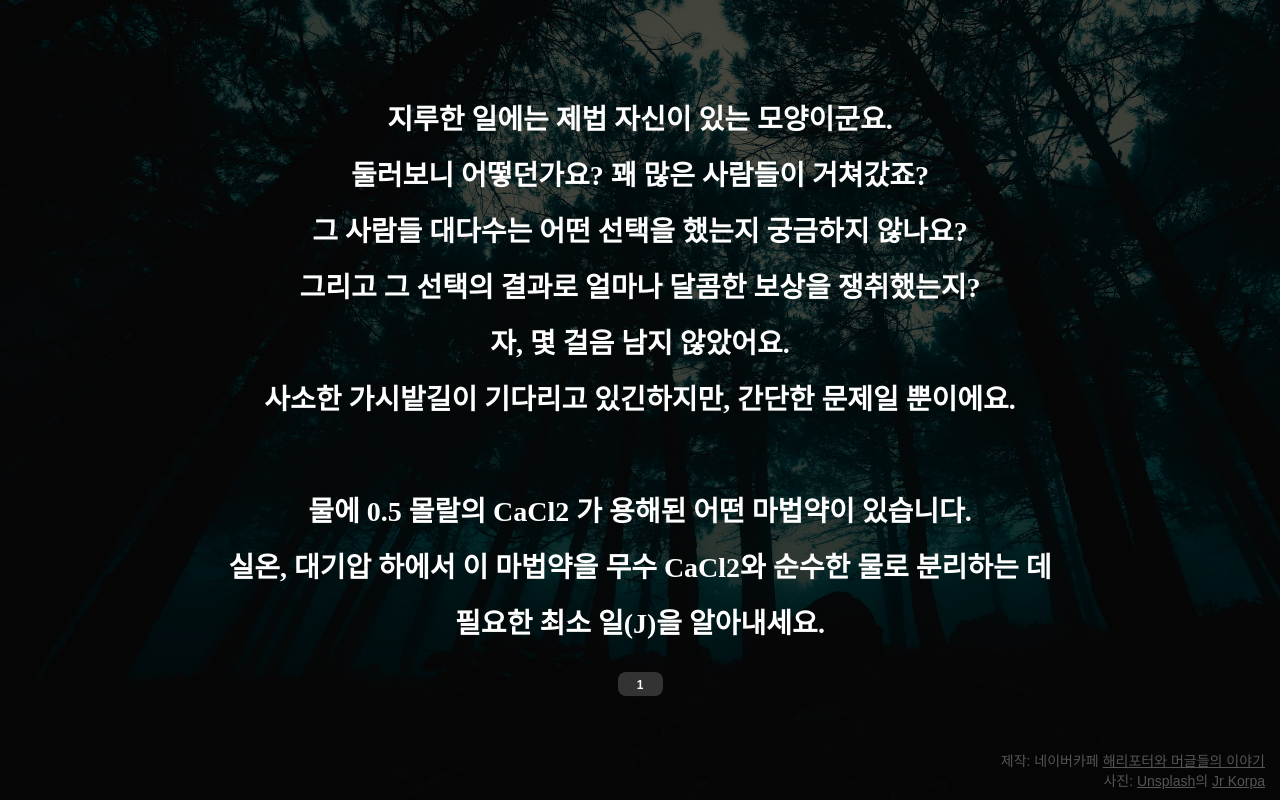
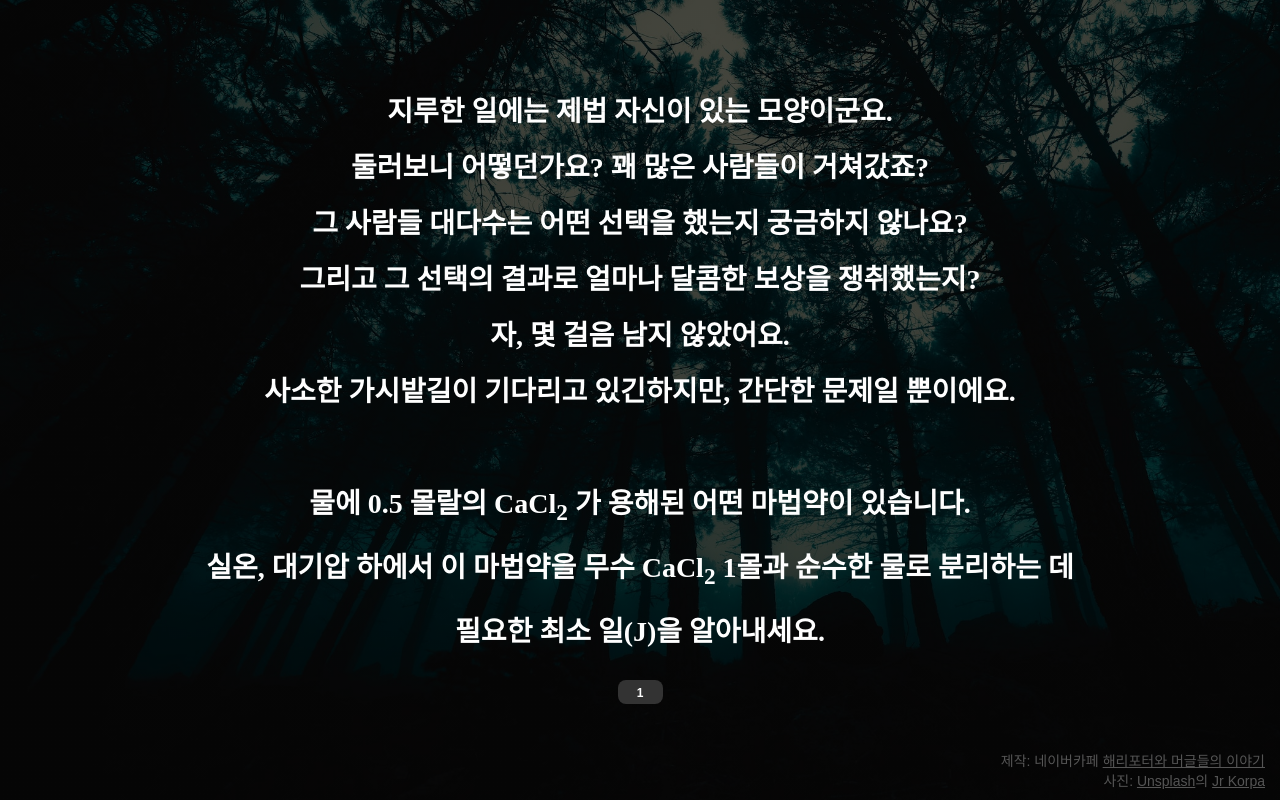
Before and after one commit to HayoungJ/hammer-event, a Next.js app: page /apdlskem in a window 1280 px wide. Built offline with nearby package versions, Linux system fonts and the light colour scheme; a web font is replaced by a local one.

Commit message:
Edit: 문제 오류 수정

```diff
--- a/src/app/apdlskem/page.js
+++ b/src/app/apdlskem/page.js
@@ -19,9 +19,10 @@ export default function Page() {
         사소한 가시밭길이 기다리고 있긴하지만, 간단한 문제일 뿐이에요.
         <br />
         <br />
-        물에 0.5 몰랄의 CaCl2 가 용해된 어떤 마법약이 있습니다.
+        물에 0.5 몰랄의 CaCl<sub>2</sub> 가 용해된 어떤 마법약이 있습니다.
         <br />
-        실온, 대기압 하에서 이 마법약을 무수 CaCl2와 순수한 물로 분리하는 데
+        실온, 대기압 하에서 이 마법약을 무수 CaCl<sub>2</sub> 1몰과 순수한 물로
+        분리하는 데
         <br />
         필요한 최소 일(J)을 알아내세요.
         <br />
```
